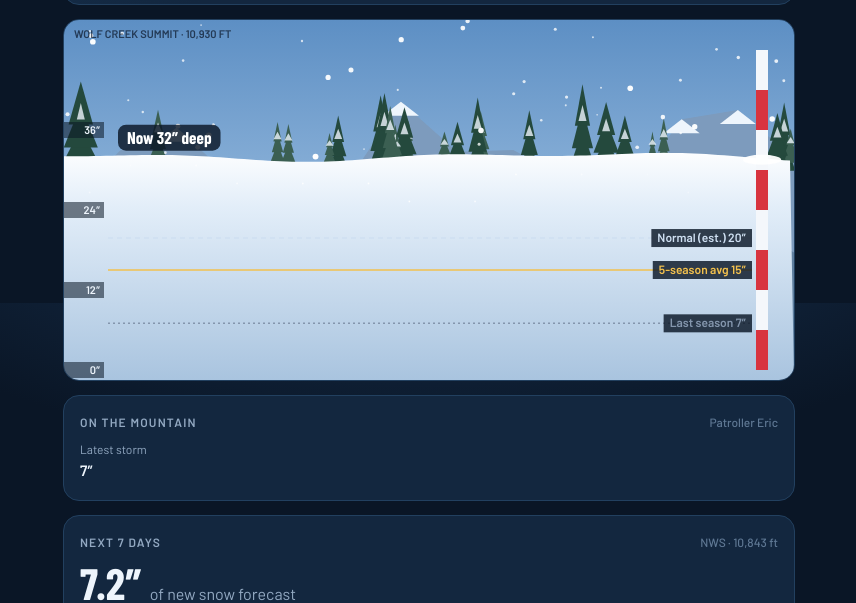
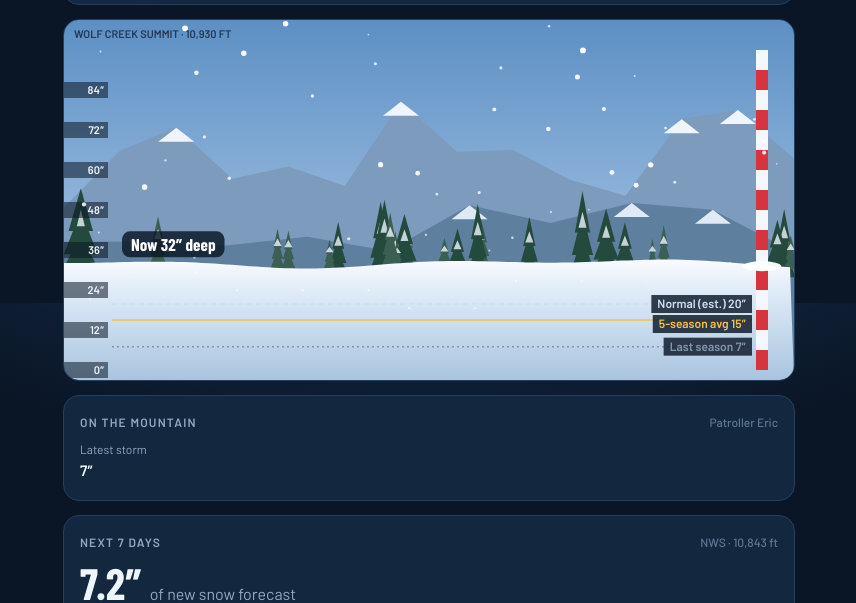
Before and after one commit to wolfcreeksnow/wolfcreeksnow.github.io, a plain HTML site: page index.html in a window 1280 px wide. Shown: the part 497-1100 px from the top of the page, without its empty margins (211-1067 px from the left). Drawn offline with nearby package versions, Linux system fonts and the light colour scheme.

Commit message:
Adjust padding and scaling for snow visualization

```diff
--- a/index.html
+++ b/index.html
@@ -550,8 +550,9 @@ function drawScene(now) {
   if (cv.width !== Math.round(W * dpr) || cv.height !== Math.round(H * dpr)) { cv.width = Math.round(W * dpr); cv.height = Math.round(H * dpr); }
   const c = sctx; c.setTransform(dpr, 0, 0, dpr, 0, 0);
   const S = scene.d || {}, narrow = W < 520;
-  const padL = narrow ? 34 : 44, top = 30, bottom = H - 10;
-  const maxIn = Math.max(48, ...[S.depth, ...(S.refs || []).map(r => r.v)].filter(v => v != null).map(v => v * 1.35));
+  const padL = narrow ? 40 : 48, top = 30, bottom = H - 10;
+  // Scale so today's snow sits about a third of the way up (room for a 100"+ March base), rounded to a whole foot
+  const maxIn = Math.ceil(Math.max(60, (S.depth ?? 0) * 3, ...(S.refs || []).map(r => r.v * 1.6).filter(v => v > 0)) / 12) * 12;
   const yIn = v => bottom - (bottom - top) * v / maxIn;
 
   // sky: night vs day in Mountain time
@@ -598,7 +599,8 @@ function drawScene(now) {
   // snow stake (red & white) on the right
   const holiday = holidayNow(), ms = (H / 300) * (narrow ? 0.95 : 1.1), mascotW = holiday ? 36 * ms : 0;
   const stakeW = narrow ? 10 : 12, stakeX = W - stakeW - (narrow ? 16 : 26) - mascotW;
-  for (let v = 0; v < maxIn; v += 6) { c.fillStyle = (v / 6) % 2 ? '#f4f7fb' : '#d8343f'; c.fillRect(stakeX, yIn(Math.min(maxIn, v + 6)), stakeW, yIn(v) - yIn(Math.min(maxIn, v + 6))); }
+  const band = maxIn > 150 ? 12 : 6;
+  for (let v = 0; v < maxIn; v += band) { c.fillStyle = (v / band) % 2 ? '#f4f7fb' : '#d8343f'; c.fillRect(stakeX, yIn(Math.min(maxIn, v + band)), stakeW, yIn(v) - yIn(Math.min(maxIn, v + band))); }
   if (S.depth != null) { c.fillStyle = 'rgba(255,255,255,.95)'; c.beginPath(); c.ellipse(stakeX + stakeW / 2, snowY + 3, stakeW * 1.6, 5, 0, 0, 7); c.fill(); }
 
   if (lightsNow()) drawLights(c, stakeX, stakeW, yIn(maxIn) + 4, snowY - 2, t, reduceMotion.matches);
@@ -610,7 +612,7 @@ function drawScene(now) {
 
   // inch scale on the left
   c.font = '600 11px Barlow, sans-serif'; c.textAlign = 'right'; c.textBaseline = 'middle';
-  const step = maxIn > 120 ? 24 : maxIn > 72 ? 12 : 12;
+  const step = maxIn > 240 ? 48 : maxIn > 120 ? 24 : 12;
   for (let v = 0; v <= maxIn; v += step) { const y = yIn(v); if (y < top + 6) continue; c.fillStyle = 'rgba(10,22,38,.55)'; c.fillRect(0, y - 8, padL - 4, 16); c.fillStyle = '#eef5fc'; c.fillText(v + '″', padL - 8, y); }
 
   // reference lines, labels right-aligned beside the stake and nudged apart so they never overlap
```
